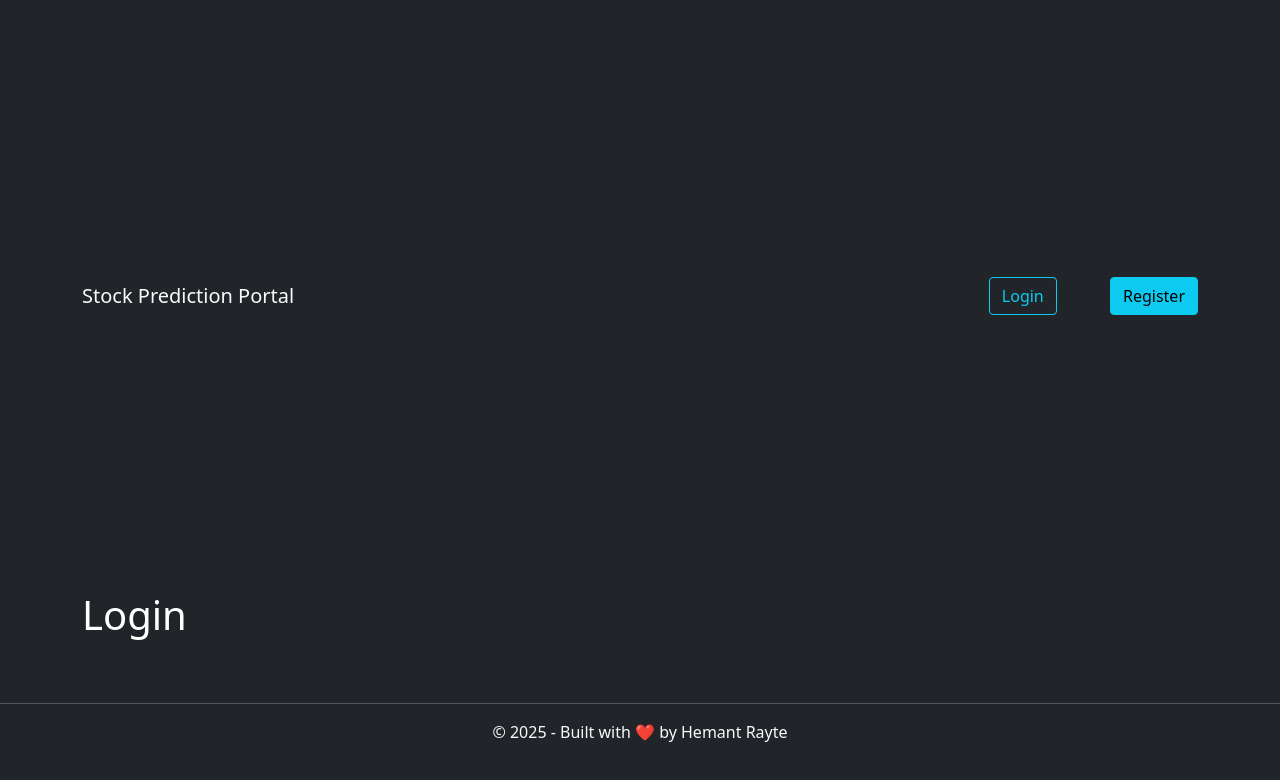
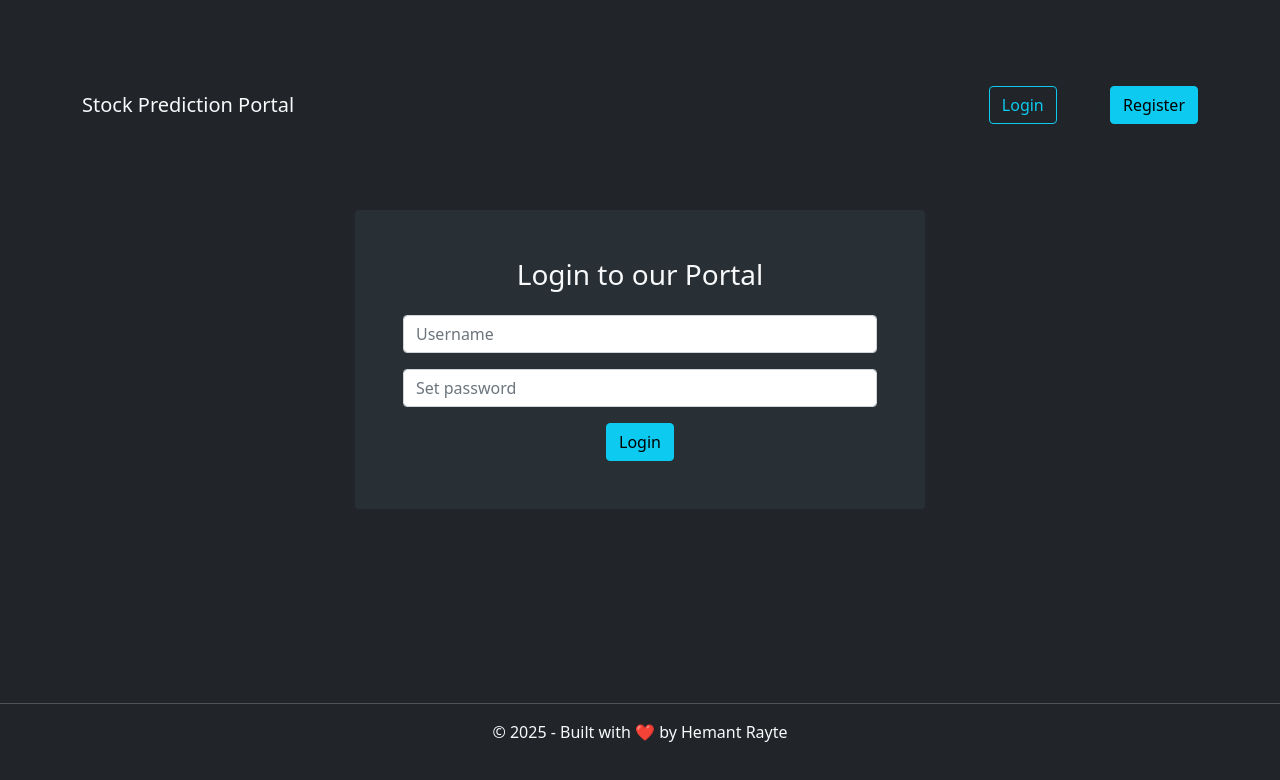
Before and after one commit to hemantrayte/0python-Fullstack-project, a React (Vite) app in the folder frontend/: page /login in a window 1280 px wide. Shown: the top 780 px of the page. Built offline with nearby package versions, Linux system fonts and the light colour scheme.

Commit message:
login page

```diff
--- a/frontend/src/components/Login.jsx
+++ b/frontend/src/components/Login.jsx
@@ -1,10 +1,71 @@
-import React from 'react'
+import React, { useContext, useState } from 'react'
+import { FontAwesomeIcon } from '@fortawesome/react-fontawesome'
+import { faSpinner } from '@fortawesome/free-solid-svg-icons'
+import axios from 'axios'
+import { useNavigate } from 'react-router-dom'
+// import { AuthContext } from '../AuthProvider'
 
 const Login = () => {
+  const [username, setUsername] = useState('')
+  const [password, setPassword] = useState('')
+  const [loading, setLoading] = useState(false)
+  const navigate = useNavigate()
+  const [error, setError] = useState('')
+  // const {isLoggedIn, setIsLoggedIn} = useContext(AuthContext)
+
+  const handleLogin = async (e) => {
+    e.preventDefault();
+    setLoading(true);
+
+    const userData = { username, password }
+    console.log('userData==>', userData);
+
+    try {
+      const response = await axios.post('http://127.0.0.1:8000/api/v1/token/', userData)
+      localStorage.setItem('accessToken', response.data.access)
+      localStorage.setItem('refreshToken', response.data.refresh)
+      console.log('Login successful');
+      // setIsLoggedIn(true)
+      // navigate('/dashboard')
+      navigate("/")
+    } catch (error) {
+      console.log('Invalid credentials', error)
+      setError('Invalid credentials')
+    } finally {
+      setLoading(false)
+    }
+  }
+
+
   return (
-    <div>
-      <h1 className='text-white container'>Login</h1>
-    </div>
+    <>
+      <div className='container'>
+        <div className="row justify-content-center">
+          <div className="col-md-6 bg-light-dark p-5 rounded">
+            <h3 className='text-light text-center mb-4'>Login to our Portal</h3>
+            <form onSubmit={handleLogin}>
+
+              <div className='mb-3'>
+                <input type="text" className='form-control' placeholder='Username' value={username} onChange={(e) => setUsername(e.target.value)} />
+              </div>
+
+              <div className='mb-3'>
+                <input type="password" className='form-control ' placeholder='Set password' value={password} onChange={(e) => setPassword(e.target.value)} />
+              </div>
+
+              {error && <div className='text-danger'>{error}</div>}
+
+              {loading ? (
+                <button type='submit' className='btn btn-info d-block mx-auto' disabled><FontAwesomeIcon icon={faSpinner} spin /> Logging in...</button>
+              ) : (
+                <button type='submit' className='btn btn-info d-block mx-auto'>Login</button>
+              )}
+
+            </form>
+          </div>
+        </div>
+      </div>
+    </>
   )
 }
 
```
Also changed, not shown: 1 other file (tests, documents, lock files or other folders).
